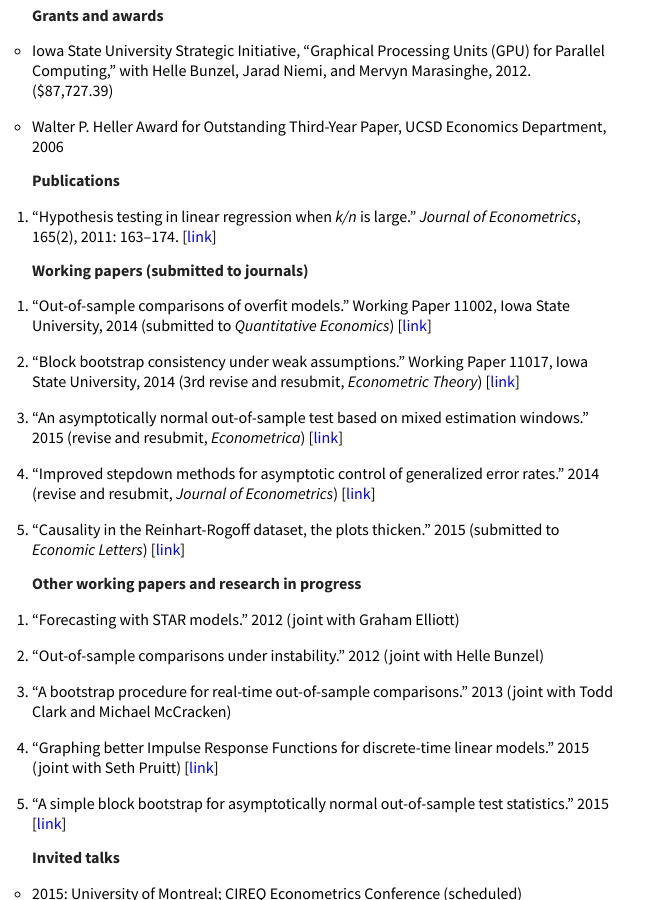
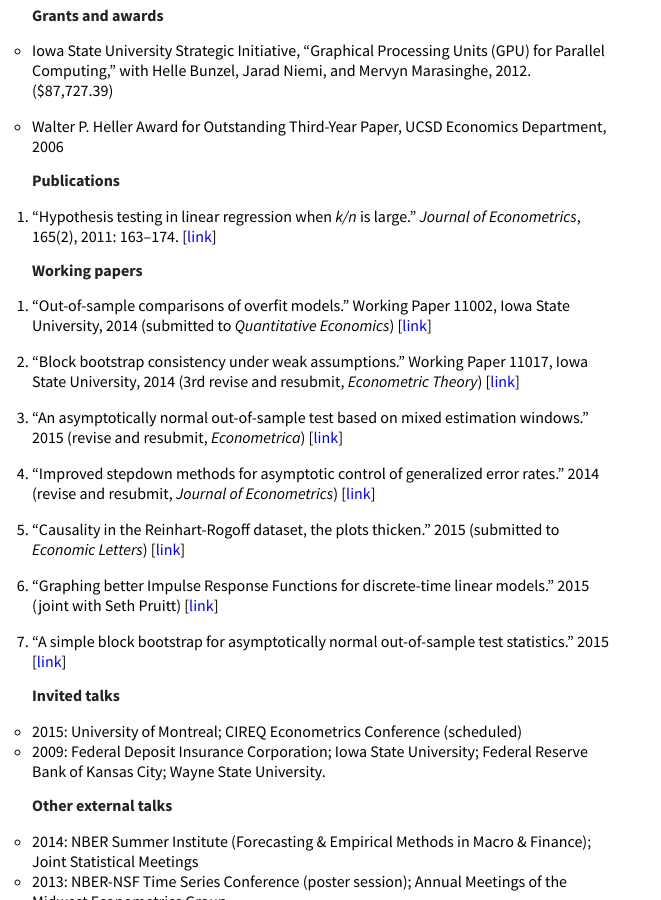
Before and after one commit to mmkuang/grayclhn.github.io, a Jekyll site: the page built from calhoun-cv.md, in a window 1280 px wide and 900 px high, scrolled down 551 px. Shown: the whole window, without its empty margins (0-661 px from the left). Built offline with Jekyll 4.4.1, drawn with Linux system fonts in a browser that asks for light colours; Markdown is read by kramdown in place of the engine named in the settings.

Commit message:
Remove some of the non-working-papers from cv

```diff
--- a/calhoun-cv.md
+++ b/calhoun-cv.md
@@ -49,8 +49,8 @@
    *Journal of Econometrics*, 165(2), 2011: 163–174.
    [[link](http://www.econ.iastate.edu/research/working-papers/p12216)]
 
-Working papers (submitted to journals)
---------------------------------------
+Working papers
+--------------
 
 1. "Out-of-sample comparisons of overfit models." Working Paper 11002,
    Iowa State University, 2014 (submitted to *Quantitative Economics*)
@@ -73,22 +73,11 @@
    (submitted to *Economic Letters*)
    [[link](dl/calhoun-rr-graphics.pdf)]
 
-Other working papers and research in progress
----------------------------------------------
-
-1. "Forecasting with STAR models." 2012 (joint with Graham Elliott)
-
-2. "Out-of-sample comparisons under instability." 2012 (joint with
-   Helle Bunzel)
-
-3. "A bootstrap procedure for real-time out-of-sample comparisons."
-   2013 (joint with Todd Clark and Michael McCracken)
-
-4. "Graphing better Impulse Response Functions for discrete-time
+6. "Graphing better Impulse Response Functions for discrete-time
    linear models." 2015 (joint with Seth Pruitt)
    [[link](dl/calhoun-smooth-irf.pdf)]
 
-5. "A simple block bootstrap for asymptotically normal out-of-sample
+7. "A simple block bootstrap for asymptotically normal out-of-sample
    test statistics." 2015
    [[link](dl/calhoun-oosbootstrap.pdf)]
 
```
